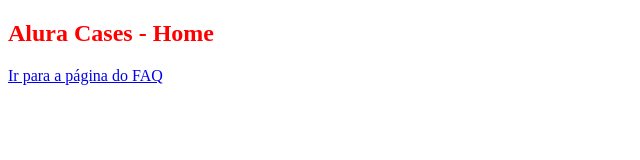
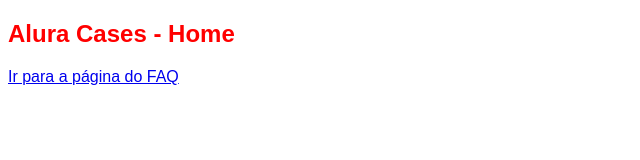
Before and after one commit to RafaelLechensque/Next_01, a Next.js app: page / in a window 1280 px wide. Shown: the top 160 px of the page, without its empty margins (0-640 px from the left). Built offline with nearby package versions, Linux system fonts and the light colour scheme.

Commit message:
add gloagl styles

```diff
--- /dev/null
+++ b/pages/_app.js
@@ -0,0 +1,12 @@
+import GlobalStyle from '../src/theme/GlobalStyle';
+
+function MyApp({ Component, pageProps }) {
+    return (
+        <>
+            <GlobalStyle />
+            <Component {...pageProps} />
+        </>
+    )
+}
+
+export default MyApp;
--- /dev/null
+++ b/src/theme/GlobalStyle.js
@@ -0,0 +1,9 @@
+export default function GlobalStyle() {
+    return (
+        <style global jsx>{`
+            body {
+                font-family: sans-serif;
+            }
+        `}</style>
+    )
+}
```
